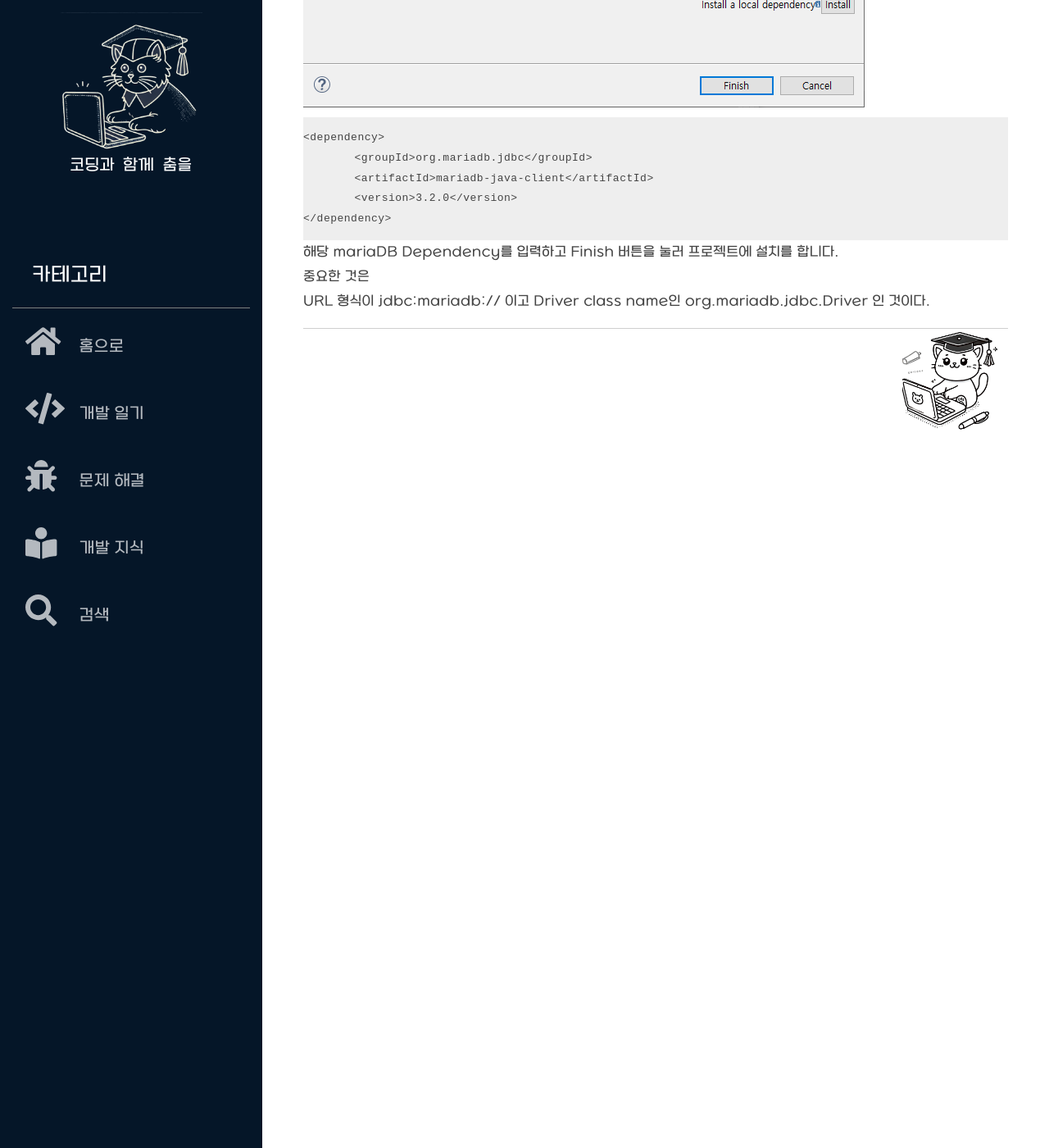
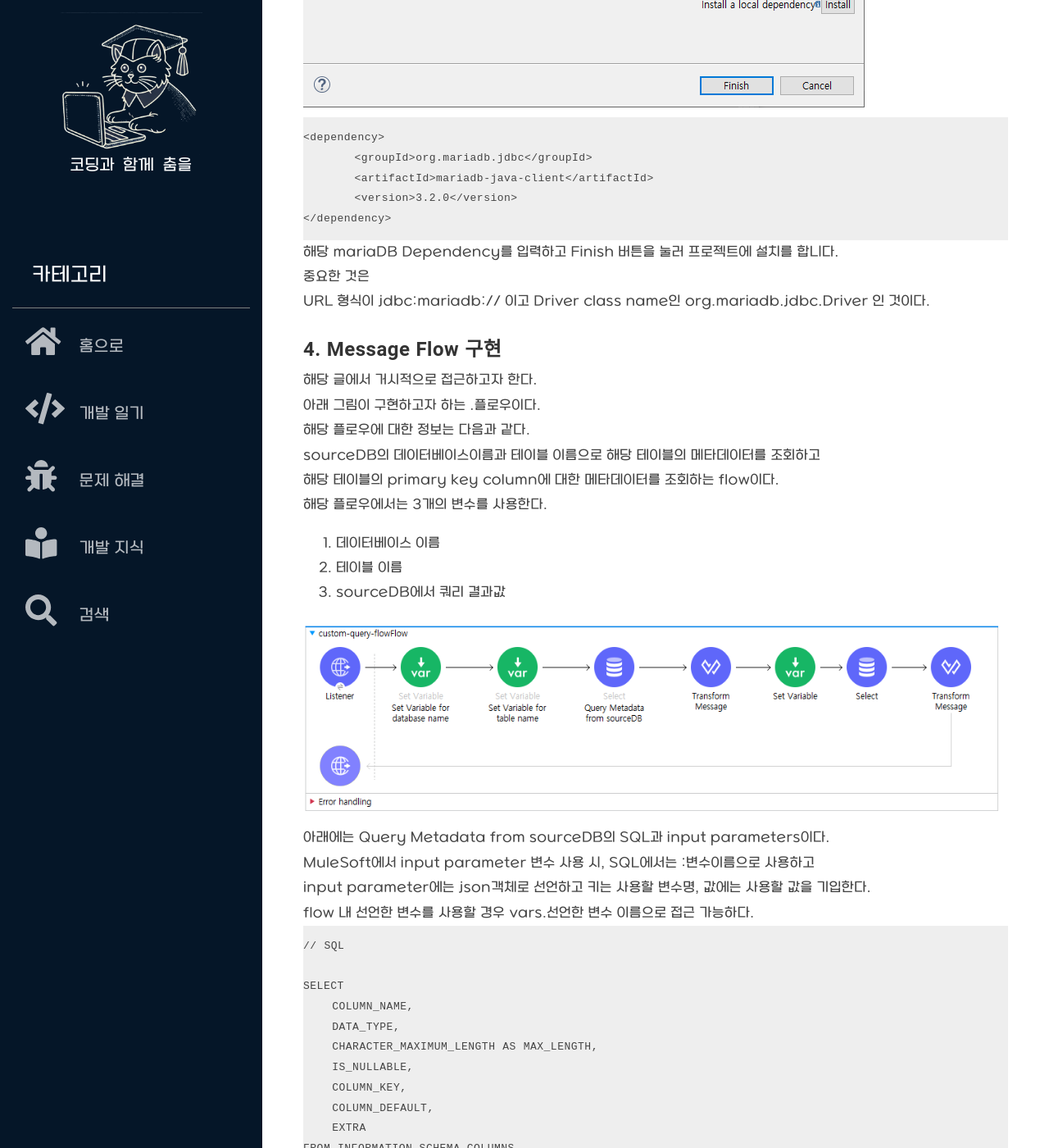
Before and after one commit to billiamchoi/billiamchoi.github.io, a Jekyll site: the page built from _posts/Develop/2024-11-18-mulesoft-message-flow를-만들어보자.md, in a window 1280 px wide and 1400 px high, scrolled down 2961 px. Shown: the whole window at 82% size. Built offline with Jekyll 4.4.1, drawn with Linux system fonts in a browser that asks for light colours; comment, search, counter and statistics services are not loaded; some of the changed text lies outside the part shown.

Commit message:
Update Develop “2024-11-18-mulesoft-message-flow를-만들어보자”

````diff
--- a/_posts/Develop/2024-11-18-mulesoft-message-flow를-만들어보자.md
+++ b/_posts/Develop/2024-11-18-mulesoft-message-flow를-만들어보자.md
@@ -102,3 +102,64 @@ Cofigure 버튼을 눌러 Add Maven Dependency를 클릭한다.
 
 URL 형식이 jdbc:mariadb:// 이고
 Driver class name인 org.mariadb.jdbc.Driver 인 것이다.
+
+## 4. Message Flow 구현
+
+해당 글에서 거시적으로 접근하고자 한다.
+
+아래 그림이 구현하고자 하는 .플로우이다.
+
+해당 플로우에 대한 정보는 다음과 같다.
+
+sourceDB의 데이터베이스이름과 테이블 이름으로 해당 테이블의 메타데이터를 조회하고
+
+해당 테이블의 primary key column에 대한 메타데이터를 조회하는 flow이다.
+
+해당 플로우에서는 3개의 변수를 사용한다.
+
+1. 데이터베이스 이름
+2. 테이블 이름
+3. sourceDB에서 쿼리 결과값
+
+![](/assets/img/custom_flow.png)
+
+아래에는 Query Metadata from sourceDB의 SQL과 input parameters이다.
+
+MuleSoft에서 input parameter 변수 사용 시, SQL에서는 :변수이름으로 사용하고
+
+input parameter에는 json객체로 선언하고 키는 사용할 변수명, 값에는 사용할 값을 기입한다.
+
+flow 내 선언한 변수를 사용할 경우 vars.선언한 변수 이름으로 접근 가능하다.
+
+```
+// SQL
+
+SELECT
+    COLUMN_NAME,
+    DATA_TYPE,
+    CHARACTER_MAXIMUM_LENGTH AS MAX_LENGTH,
+    IS_NULLABLE,
+    COLUMN_KEY,
+    COLUMN_DEFAULT,
+    EXTRA
+FROM INFORMATION_SCHEMA.COLUMNS
+WHERE TABLE_SCHEMA = :database_name
+  AND TABLE_NAME = :table_name
+  AND COLUMN_KEY = 'PRI';
+
+// input-parameters
+
+{
+  database_name: vars.database_name,
+  table_name: vars.table_name
+}
+```
+
+위와 같은 방법으로 flow를 구현하고 이를 테스트 한 결과는 다음과 같다.
+
+
+
+![](/assets/img/test_result.png)
+
+
+테스트 결과, 설정한 변수로 지정된 데이터베이스명과 테이블명에 따라, 기본 키 컬럼의 메타데이터를 조회할 수 있음을 확인하였다.
````
Also changed, not shown: assets/img/custom_flow.png (added), assets/img/test_result.png (added).
